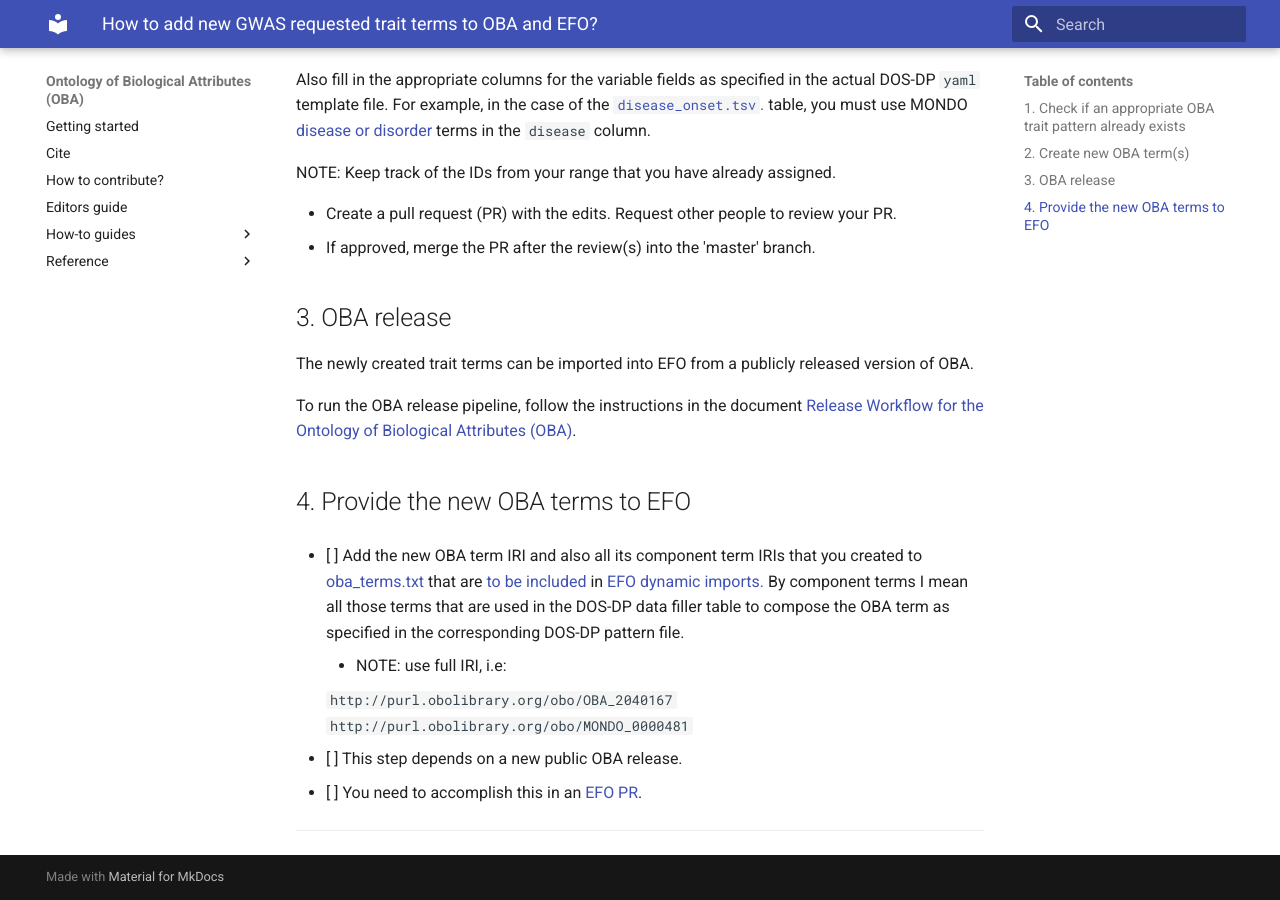
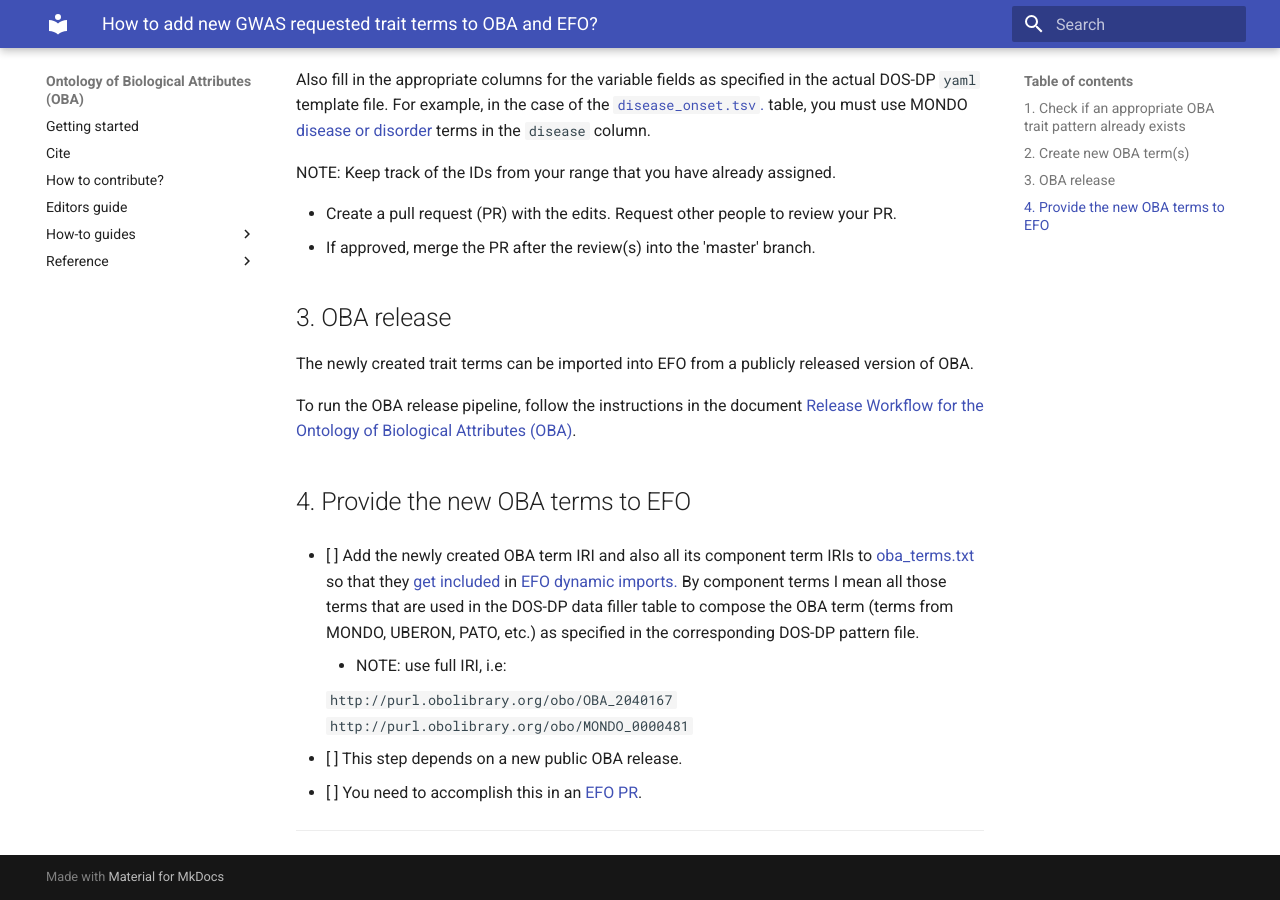
Before and after one commit to obophenotype/bio-attribute-ontology, an MkDocs documentation site: the page built from docs/SOP-add_OBA_terms_for_GWAS.md, in a window 1280 px wide and 900 px high, scrolled down 634 px. Built offline with MkDocs 1.6.1 and Material for MkDocs 9.7.7, drawn with Linux system fonts in a browser that asks for light colours.

Commit message:
Improve text
If applied, this commit will fix #154.

````diff
--- a/docs/SOP-add_OBA_terms_for_GWAS.md
+++ b/docs/SOP-add_OBA_terms_for_GWAS.md
@@ -34,7 +34,7 @@ To run the OBA release pipeline, follow the instructions in the document [Releas
 
 ## 4. Provide the new OBA terms to EFO
 
-- [ ] Add the new OBA term IRI and also all its component term IRIs that you created to [oba_terms.txt](https://github.com/EBISPOT/efo/tree/master/src/ontology/iri_dependencies) that are [to be included](https://github.com/EBISPOT/efo/issues/1382#issuecomment-1117247895) in [EFO dynamic imports.](https://github.com/EBISPOT/efo/blob/master/src/ontology/README-editors.md) By component terms I mean all those terms that are used in the DOS-DP data filler table to compose the OBA term as specified in the corresponding DOS-DP pattern file.
+- [ ] Add the newly created OBA term IRI and also all its component term IRIs to [oba_terms.txt](https://github.com/EBISPOT/efo/tree/master/src/ontology/iri_dependencies) so that they [get included](https://github.com/EBISPOT/efo/issues/1382#issuecomment-1117247895) in [EFO dynamic imports.](https://github.com/EBISPOT/efo/blob/master/src/ontology/README-editors.md) By component terms I mean all those terms that are used in the DOS-DP data filler table to compose the OBA term (terms from MONDO, UBERON, PATO, etc.) as specified in the corresponding DOS-DP pattern file.
     - NOTE: use full IRI, i.e:
 
     ```
````
